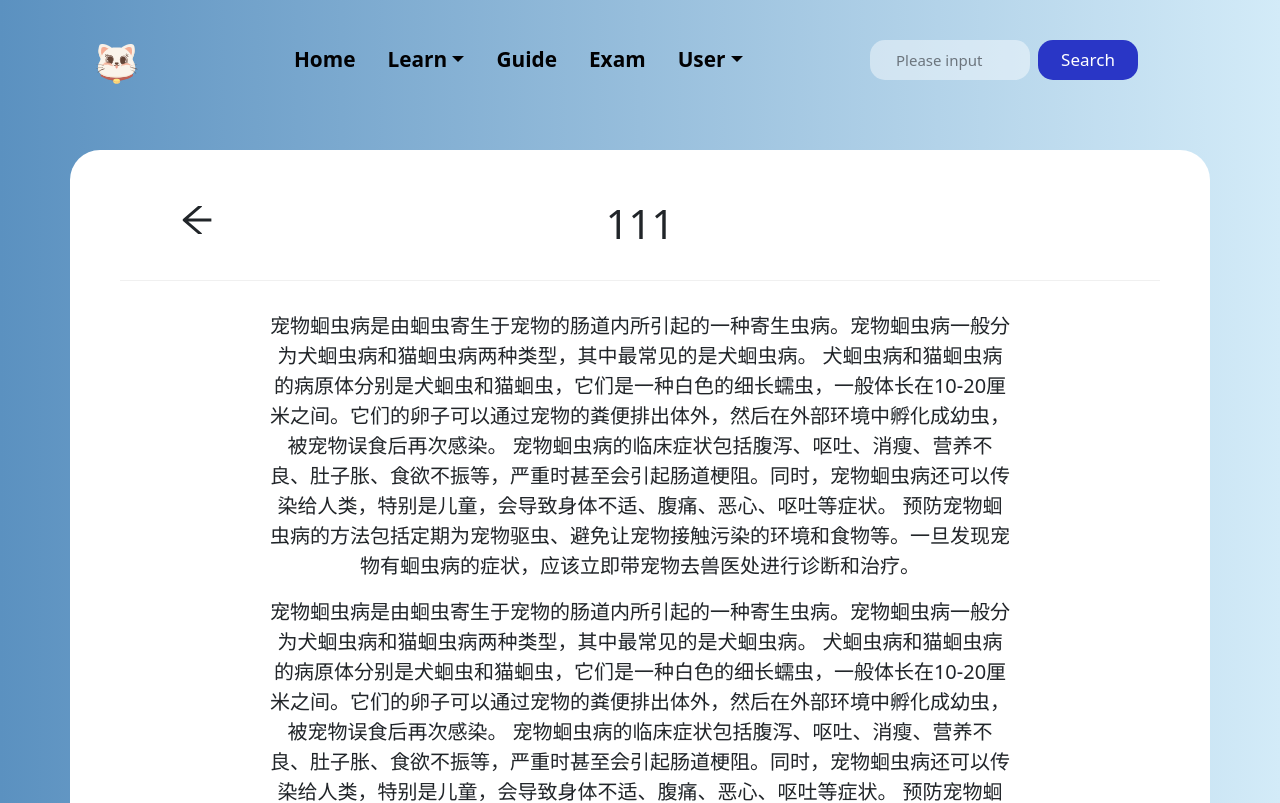
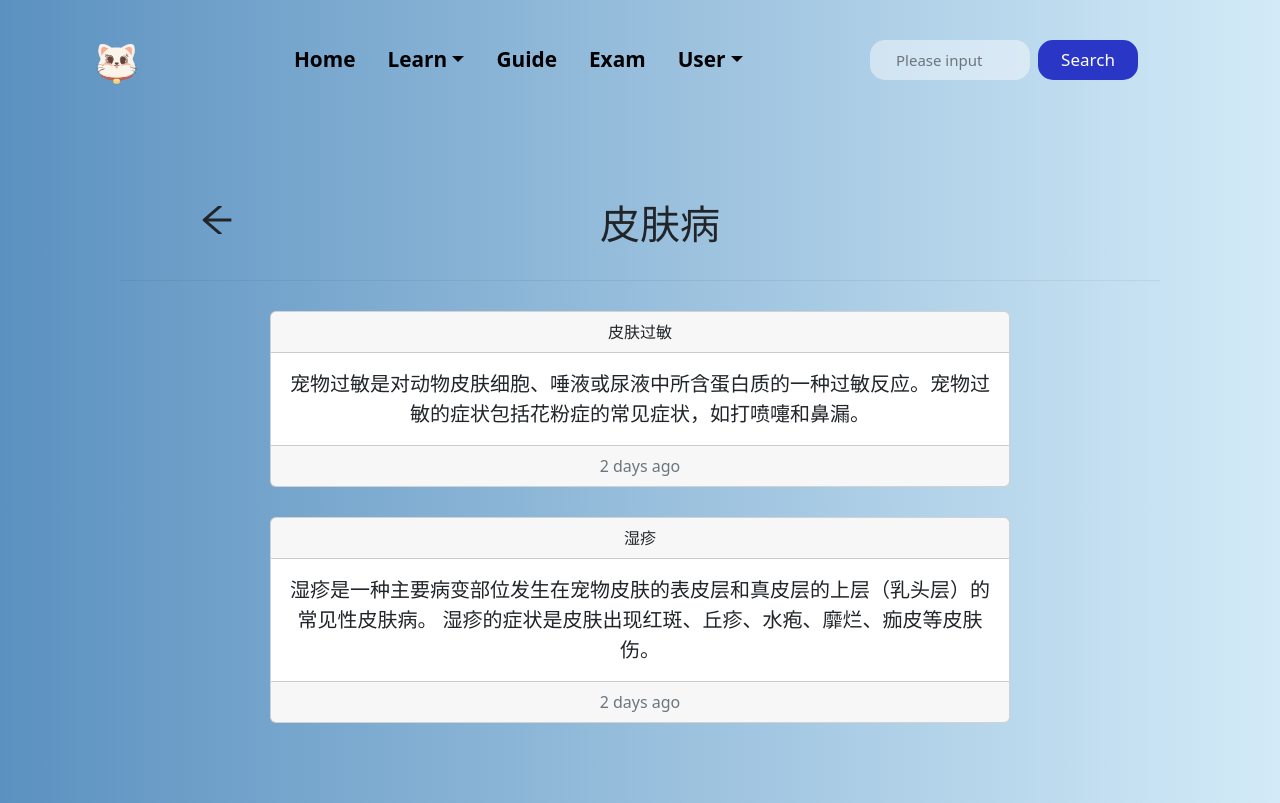
Before and after one commit to zcy530/PetHospital, a React (Create React App) app: page /#/detail in a window 1280 px wide. Shown: the top 803 px of the page. Built offline with nearby package versions, Linux system fonts and the light colour scheme; no server answers.

Commit message:
病例列表

```diff
--- a/src/components/Navbar.tsx
+++ b/src/components/Navbar.tsx
@@ -26,7 +26,7 @@ const NavBar = () => {
         </Navbar.Brand>
 
         <Navbar.Collapse>
-          <Nav defaultActiveKey="#home" className="justify-content-center" style={{ flex: 1}}>
+          <Nav defaultActiveKey="home" className="justify-content-center" style={{ flex: 1}}>
             <Nav.Item>
               <Nav.Link as={Link} to="/" >Home</Nav.Link>
             </Nav.Item>
--- a/src/pages_front/learnCase/caselearn.tsx
+++ b/src/pages_front/learnCase/caselearn.tsx
@@ -29,7 +29,7 @@ function CaseLearn() {
                       <Card.Body>
                         <Card.Title>{variant.title}</Card.Title>
                         <Card.Text className='card-content'>{variant.content}</Card.Text>
-                        <Button variant="outline-dark" size="sm" href='/detail'>查看</Button>
+                        <Button variant="outline-dark" size="sm" href='/#/detail'>查看</Button>
                       </Card.Body>
                     </Card>
                   </Col>
--- a/src/pages_front/learnCase/details.tsx
+++ b/src/pages_front/learnCase/details.tsx
@@ -1,5 +1,5 @@
 import React, { useState, useEffect } from 'react'
-import { Container, Row, Col } from 'react-bootstrap'
+import { Container, Row, Col, Card } from 'react-bootstrap'
 import { AiOutlineArrowLeft } from "react-icons/ai";
 import { Divider } from 'antd';
 import axios from "axios";
@@ -12,7 +12,7 @@ const Detail = () => {
   const exampleCase: diseaseInfo =
     {
       typeId: 0,
-      typeName: "111",
+      typeName: "皮肤病",
       diseaseDTOList: [
           {
               diseaseId: 3,
@@ -40,9 +40,9 @@ const Detail = () => {
 	},[])
 
   return(
-    <Container style={{backgroundColor:'rgb(255,255,255)',borderRadius:'30px',margin:'auto',padding:'50px',width:'1200px'}}>
+    <Container style={{borderRadius:'30px',margin:'auto',padding:'50px',width:'1200px'}}>
         <Row>
-            <Col md={2}>
+            <Col md={2} style={{marginLeft:'20px'}}>
              <AiOutlineArrowLeft style={{ fontSize: "2.5em" }} onClick={()=>window.history.back(-1)}/>
             </Col>
             <Col md={8}>
@@ -51,18 +51,30 @@ const Detail = () => {
         </Row>
         <Divider />
         <div style={{margin:'30px 150px 30px 150px'}}>
-            <p style={{fontSize:'20px'}}>
-                宠物蛔虫病是由蛔虫寄生于宠物的肠道内所引起的一种寄生虫病。宠物蛔虫病一般分为犬蛔虫病和猫蛔虫病两种类型，其中最常见的是犬蛔虫病。
-              犬蛔虫病和猫蛔虫病的病原体分别是犬蛔虫和猫蛔虫，它们是一种白色的细长蠕虫，一般体长在10-20厘米之间。它们的卵子可以通过宠物的粪便排出体外，然后在外部环境中孵化成幼虫，被宠物误食后再次感染。
-              宠物蛔虫病的临床症状包括腹泻、呕吐、消瘦、营养不良、肚子胀、食欲不振等，严重时甚至会引起肠道梗阻。同时，宠物蛔虫病还可以传染给人类，特别是儿童，会导致身体不适、腹痛、恶心、呕吐等症状。
-              预防宠物蛔虫病的方法包括定期为宠物驱虫、避免让宠物接触污染的环境和食物等。一旦发现宠物有蛔虫病的症状，应该立即带宠物去兽医处进行诊断和治疗。
-            </p>
-            <p style={{fontSize:'20px'}}>
-                宠物蛔虫病是由蛔虫寄生于宠物的肠道内所引起的一种寄生虫病。宠物蛔虫病一般分为犬蛔虫病和猫蛔虫病两种类型，其中最常见的是犬蛔虫病。
-              犬蛔虫病和猫蛔虫病的病原体分别是犬蛔虫和猫蛔虫，它们是一种白色的细长蠕虫，一般体长在10-20厘米之间。它们的卵子可以通过宠物的粪便排出体外，然后在外部环境中孵化成幼虫，被宠物误食后再次感染。
-              宠物蛔虫病的临床症状包括腹泻、呕吐、消瘦、营养不良、肚子胀、食欲不振等，严重时甚至会引起肠道梗阻。同时，宠物蛔虫病还可以传染给人类，特别是儿童，会导致身体不适、腹痛、恶心、呕吐等症状。
-              预防宠物蛔虫病的方法包括定期为宠物驱虫、避免让宠物接触污染的环境和食物等。一旦发现宠物有蛔虫病的症状，应该立即带宠物去兽医处进行诊断和治疗。
-            </p>
+          <Card style={{marginBottom:'30px'}}>
+            <Card.Header>皮肤过敏</Card.Header>
+            <Card.Body>
+              <blockquote className="blockquote mb-0">
+                <p>
+                  {'  '}
+                  宠物过敏是对动物皮肤细胞、唾液或尿液中所含蛋白质的一种过敏反应。宠物过敏的症状包括花粉症的常见症状，如打喷嚏和鼻漏。{'  '}
+                </p>
+              </blockquote>
+            </Card.Body>
+            <Card.Footer className="text-muted">2 days ago</Card.Footer>
+          </Card>
+          <Card>
+            <Card.Header>湿疹</Card.Header>
+            <Card.Body>
+              <blockquote className="blockquote mb-0">
+                <p>
+                  {'  '}
+                  湿疹是一种主要病变部位发生在宠物皮肤的表皮层和真皮层的上层（乳头层）的常见性皮肤病。 湿疹的症状是皮肤出现红斑、丘疹、水疱、靡烂、痂皮等皮肤伤。{'  '}
+                </p>
+              </blockquote>
+            </Card.Body>
+            <Card.Footer className="text-muted">2 days ago</Card.Footer>
+          </Card>
         </div>
     </Container>
   )
--- a/src/pages_front/login/login.tsx
+++ b/src/pages_front/login/login.tsx
@@ -1,5 +1,5 @@
 import React, {useEffect, useState} from "react";
-import { Container, Row, Col } from "react-bootstrap";
+import { Container, Row, Col, Alert } from "react-bootstrap";
 import Cat from "../../Assets/image/cat.svg";
 import { UserOutlined, EyeInvisibleOutlined, EyeTwoTone } from '@ant-design/icons';
 import {Form, Button} from 'react-bootstrap';
@@ -10,7 +10,7 @@ import { createHashHistory } from "@remix-run/router";
 
 const customHash = createHashHistory();
 
-const Login = ({location, history}) => {
+const Login = () => {
 
     const initailLoginInfo : loginInfo= {
         email:'',
@@ -22,6 +22,7 @@ const Login = ({location, history}) => {
     const [email,setEmail] = useState<string>('');
     const [password,setPassword] = useState<string>('');
     const [remember, setRemember] = useState<boolean>(false);
+    const [show, setShow] = useState<boolean>(true);
 
     const dispatch = useDispatch()
 
@@ -74,6 +75,11 @@ const Login = ({location, history}) => {
                 }
                 {userInfo &&
                 <Col className="home-header">
+                    { show &&
+                    <Alert variant='primary' onClose={() => setShow(false)} dismissible>
+                        Log in successfully!
+                    </Alert>
+                    }
                     <h1 style={{ paddingBottom: 15 }}>
                         Hi There!{" "}
                         <span className="wave" role="img" aria-labelledby="wave">👋🏻</span>
```
